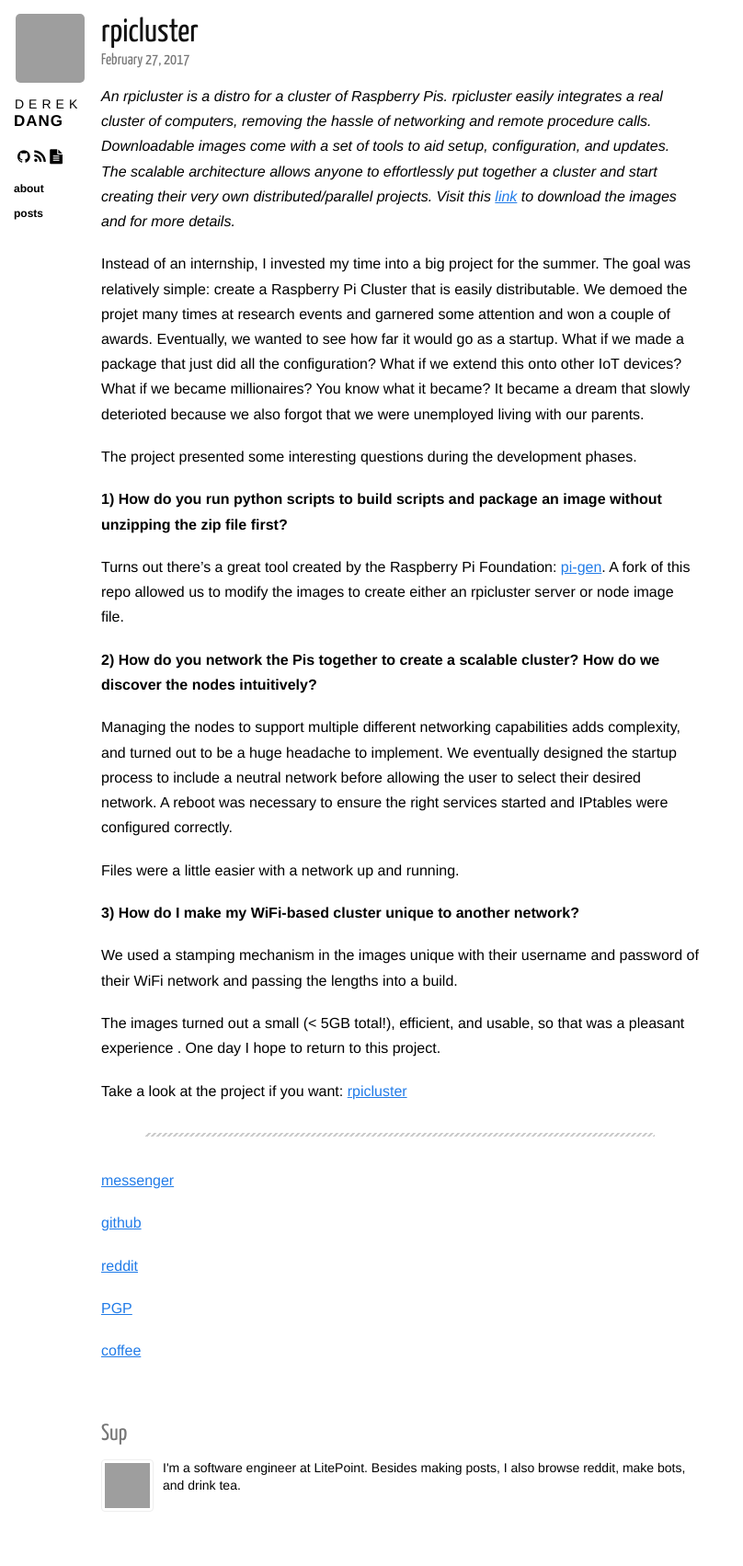
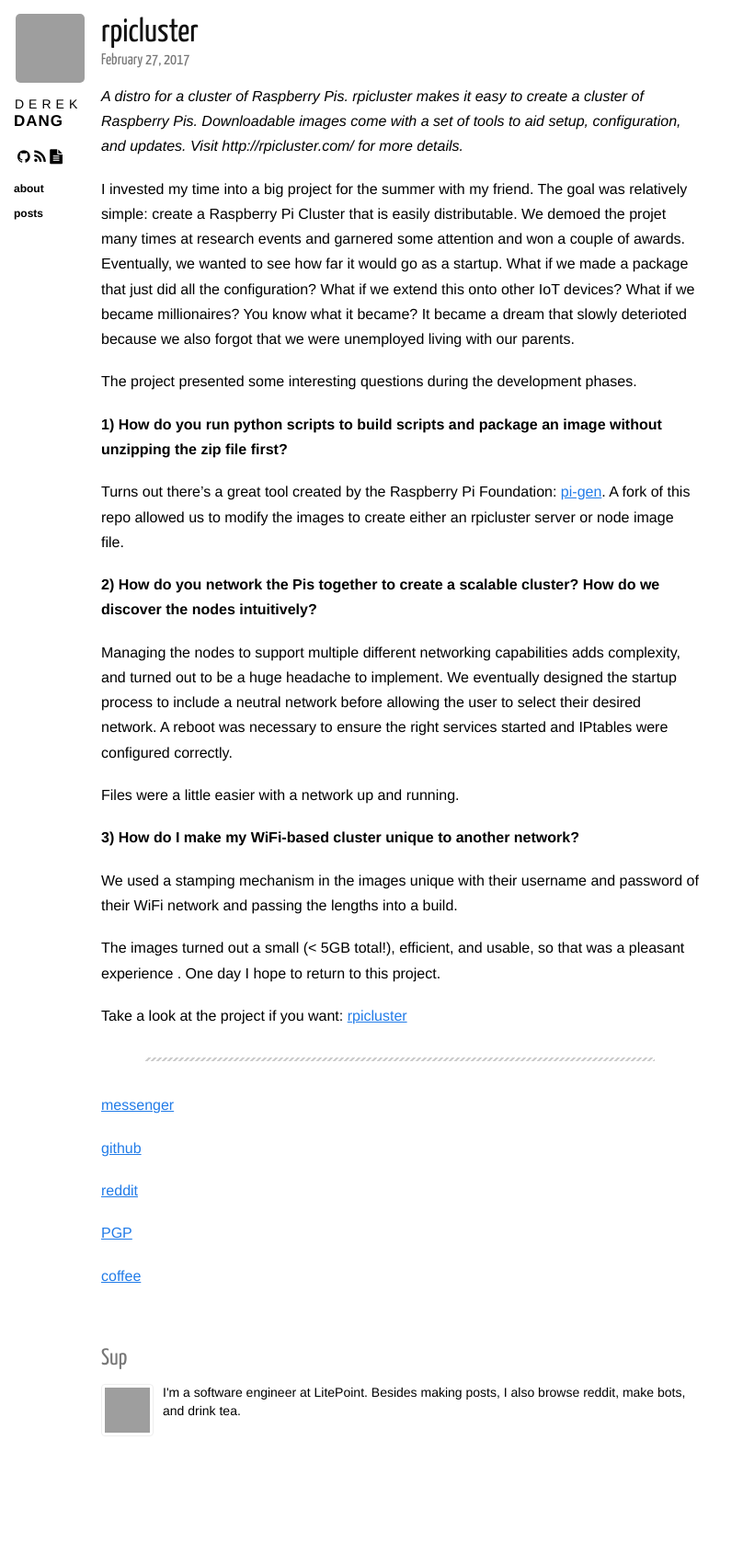
Before and after one commit to dqdang/dqdang.github.io, a Jekyll site: the page built from _posts/2017-02-27-rpicluster.markdown, in a window 1280 px wide. Shown: the whole page at 92% size, without its empty margins (0-808 px from the left). Built offline with Jekyll 4.4.1, drawn with Linux system fonts in a browser that asks for light colours; nearby versions of some CDN libraries; after the commit the page ends 1621 px from its top, so only the background shows below that; grey boxes are pictures that could not be loaded.

Commit message:
Update resume

```diff
--- a/_posts/2017-02-27-rpicluster.markdown
+++ b/_posts/2017-02-27-rpicluster.markdown
@@ -4,9 +4,9 @@ title: rpicluster
 category: posts
 ---
 
-*An rpicluster is a distro for a cluster of Raspberry Pis. rpicluster easily integrates a real cluster of computers, removing the hassle of networking and remote procedure calls. Downloadable images come with a set of tools to aid setup, configuration, and updates. The scalable architecture allows anyone to effortlessly put together a cluster and start creating their very own distributed/parallel projects. Visit this [link](http://www.rpicluster.com) to download the images and for more details.*
+*A distro for a cluster of Raspberry Pis. rpicluster makes it easy to create a cluster of Raspberry Pis. Downloadable images come with a set of tools to aid setup, configuration, and updates. Visit http://rpicluster.com/ for more details.*
 
-Instead of an internship, I invested my time into a big project for the summer. The goal was relatively simple: create a Raspberry Pi Cluster that is easily distributable. We demoed the projet many times at research events and garnered some attention and won a couple of awards. Eventually, we wanted to see how far it would go as a startup. What if we made a package that just did all the configuration? What if we extend this onto other IoT devices? What if we became millionaires? You know what it became? It became a dream that slowly deterioted because we also forgot that we were unemployed living with our parents.
+I invested my time into a big project for the summer with my friend. The goal was relatively simple: create a Raspberry Pi Cluster that is easily distributable. We demoed the projet many times at research events and garnered some attention and won a couple of awards. Eventually, we wanted to see how far it would go as a startup. What if we made a package that just did all the configuration? What if we extend this onto other IoT devices? What if we became millionaires? You know what it became? It became a dream that slowly deterioted because we also forgot that we were unemployed living with our parents.
 
 The project presented some interesting questions during the development phases.
 
```
Also changed, not shown: 1 other file.
